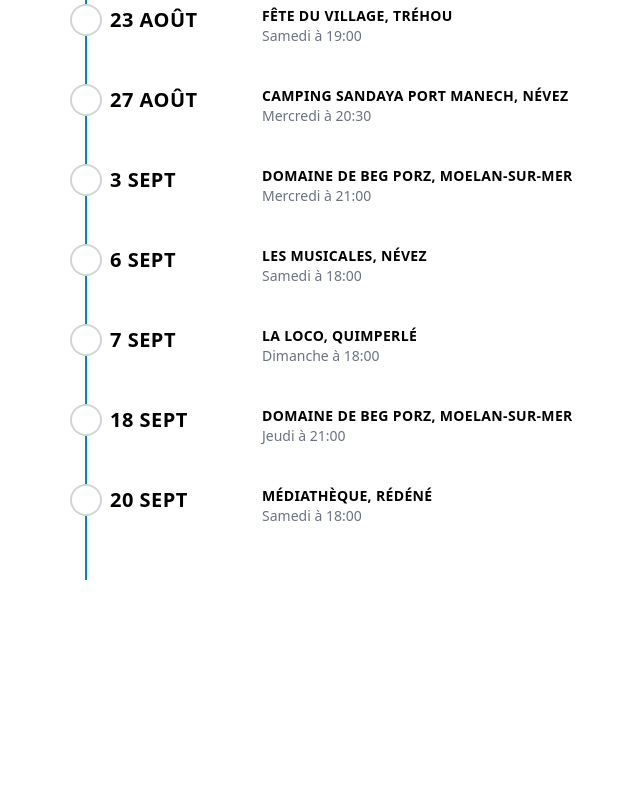
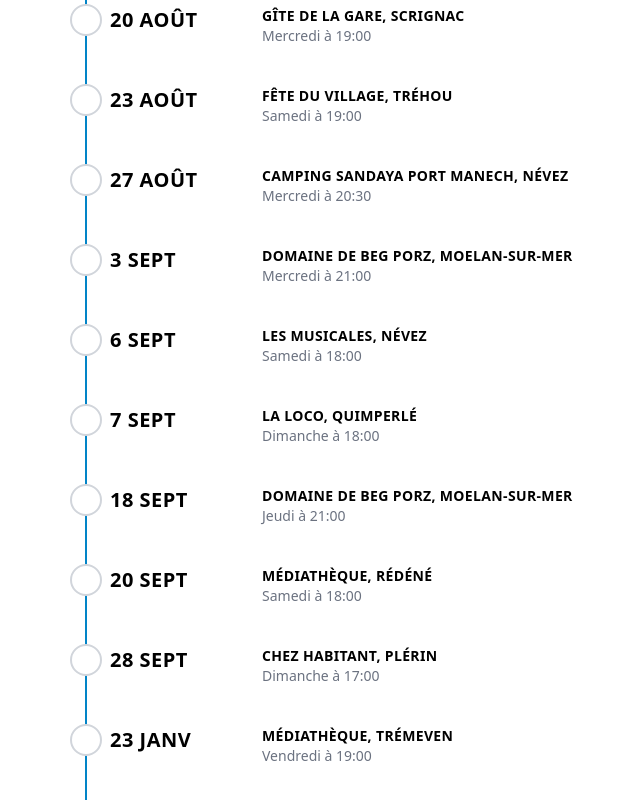
Before and after one commit to AlexandreKempf/en-tete-a-texte, a SvelteKit app: page /concerts in a window 1280 px wide. Shown: the part 2066-2866 px from the top of the page, without its empty margins (570-1210 px from the left). Before the commit the page ends 2646 px from the top, so only its background shows below. Built offline with nearby package versions, Linux system fonts and the light colour scheme.

Commit message:
Update concerts.js

```diff
--- a/src/routes/concerts.js
+++ b/src/routes/concerts.js
@@ -519,7 +519,7 @@ export const concerts = [
     },
 
     {
-        date: new Date(2023, 7, 5, 20, 0),
+        date: new Date(2025, 7, 7, 20, 0),
         place: 'CIORTF Beg Meil, Fouenant'
     },
 
@@ -567,7 +567,14 @@ export const concerts = [
         date: new Date(2025, 8, 20, 18, 0),
         place: 'Médiathèque, Rédéné'
     },
-
+    {
+        date: new Date(2025, 8, 28, 17, 0),
+        place: 'Chez Habitant, Plérin'
+    },
+    {
+        date: new Date(2026, 0, 23, 19, 0),
+        place: 'Médiathèque, Trémeven'
+    },
 
 
 
```
